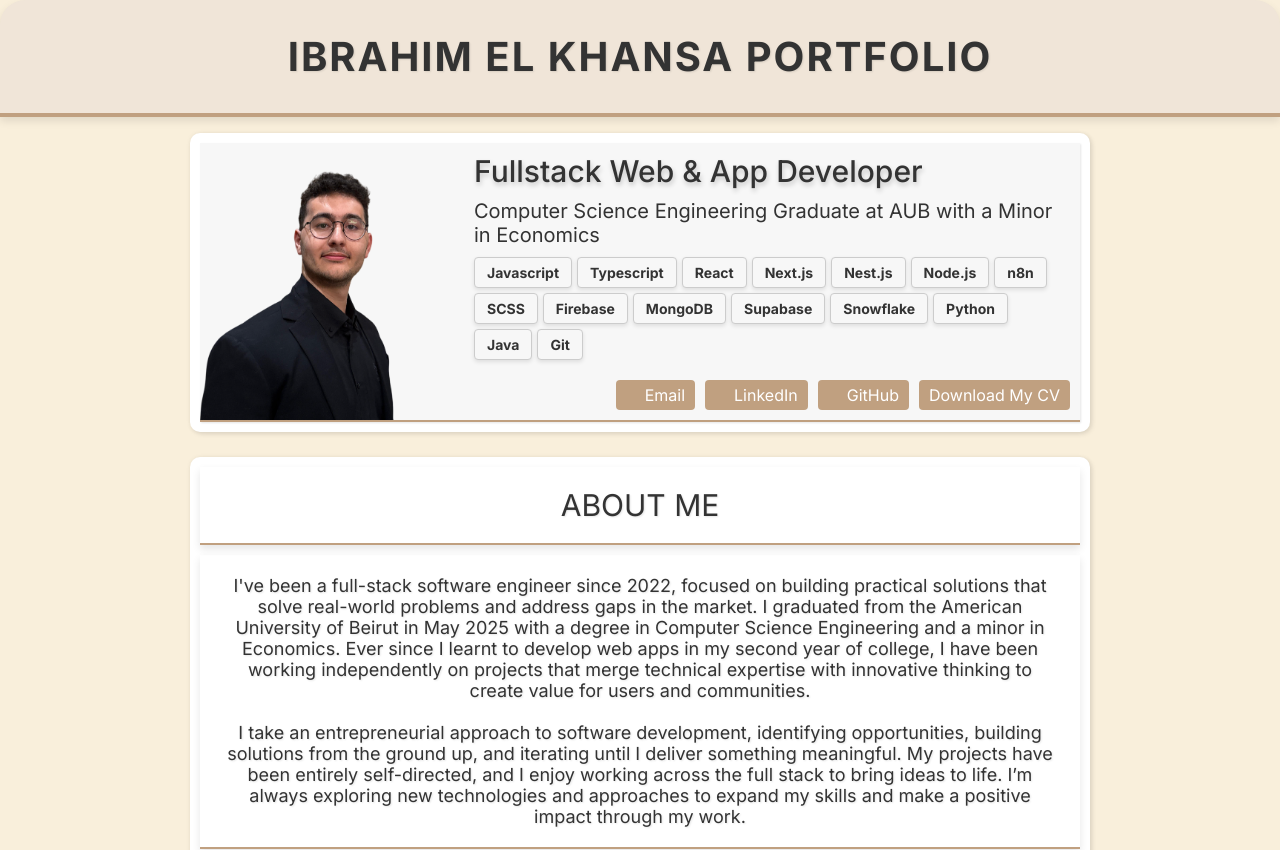
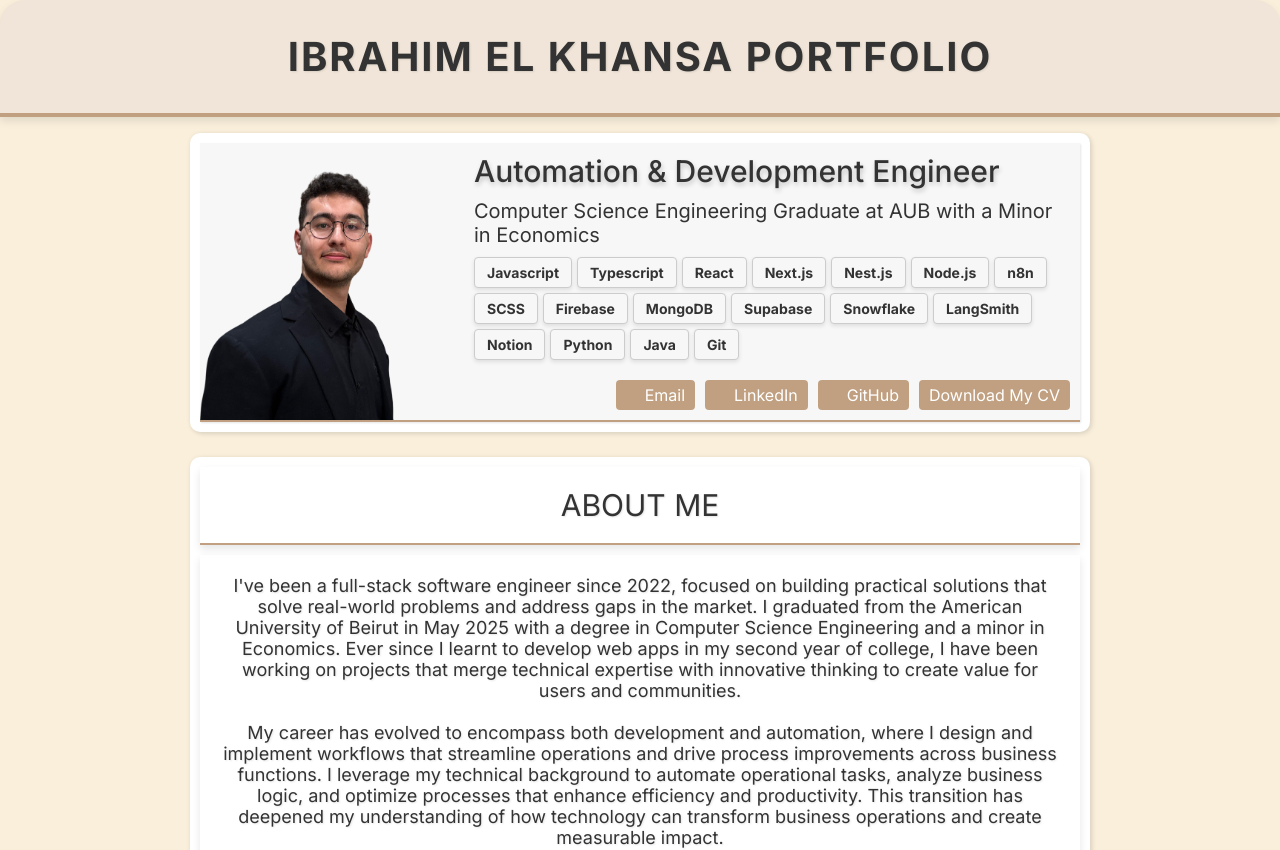
Before and after one commit to Ibrahim-ElKhansa/personal-website, a Next.js app: page / in a window 1280 px wide. Shown: the top 850 px of the page. Built offline with nearby package versions, Linux system fonts and the light colour scheme; some icons are missing.

Commit message:
updated description, position, title, open graph image + cv

```diff
--- a/src/app/page.tsx
+++ b/src/app/page.tsx
@@ -42,12 +42,30 @@ interface Project {
 }
 
 export default function HomePage() {
-  const skills = ["Javascript", "Typescript", "React", "Next.js", "Nest.js", "Node.js", "n8n", "SCSS", "Firebase", "MongoDB", "Supabase", "Snowflake", "Python", "Java", "Git"];
+  const skills = [
+    "Javascript",
+    "Typescript",
+    "React",
+    "Next.js",
+    "Nest.js",
+    "Node.js",
+    "n8n",
+    "SCSS",
+    "Firebase",
+    "MongoDB",
+    "Supabase",
+    "Snowflake",
+    "LangSmith",
+    "Notion",
+    "Python",
+    "Java",
+    "Git",
+  ];
 
   const experiences: Experience[] = [
     {
       company: "Maids.cc",
-      role: "Full Time Business Analyst",
+      role: "Process Improvement Analyst",
       period: "August 2025 - Present",
       description:
         "Currently working as a process improvement analyst at Maids.cc. I design and implement workflows, automate operational tasks, analyze and optimize business logic, and drive process improvements across multiple business functions.",
@@ -165,23 +183,35 @@ export default function HomePage() {
     {
       title: "My Unfollowers",
       subTitle: "Instagram Followers Analyzer",
-      description: "A website that gives you insight into your Instagram followers and following lists, showing who follows you back and who doesn’t. Built with Next.js, TypeScript, React, and SCSS.",
+      description:
+        "A website that gives you insight into your Instagram followers and following lists, showing who follows you back and who doesn’t. Built with Next.js, TypeScript, React, and SCSS.",
       link: "https://my-unfollowers.vercel.app/",
       image: MyUnfollowersImage,
       duration: 2,
     },
-    {
-      title: "Where's My Shattafe",
-      subTitle: "Community-Driven Public Bidet Map",
-      description:
-        "An open-source platform for mapping public toilets with bidets. Features interactive mapping with CartoDB and Leaflet, Google OAuth authentication, real-time location finding, and community-driven submissions with moderation. Built with Next.js 15, Supabase, and TypeScript.",
-      link: "https://wheres-my-shattafe.vercel.app",
-      image: WheresMyShattafeImage,
-      duration: 2,
-    },
+    // {
+    //   title: "Where's My Shattafe",
+    //   subTitle: "Community-Driven Public Bidet Map",
+    //   description:
+    //     "An open-source platform for mapping public toilets with bidets. Features interactive mapping with CartoDB and Leaflet, Google OAuth authentication, real-time location finding, and community-driven submissions with moderation. Built with Next.js 15, Supabase, and TypeScript.",
+    //   link: "https://wheres-my-shattafe.vercel.app",
+    //   image: WheresMyShattafeImage,
+    //   duration: 2,
+    // },
   ];
 
-  const hobbyImages = [ImageZero, ImageOne, ImageTwo, ImageThree, ImageFour, ImageFive, ImageSix, ImageSeven, ImageEight, ImageNine];
+  const hobbyImages = [
+    ImageZero,
+    ImageOne,
+    ImageTwo,
+    ImageThree,
+    ImageFour,
+    ImageFive,
+    ImageSix,
+    ImageSeven,
+    ImageEight,
+    ImageNine,
+  ];
 
   return (
     <div className="mainContainer">
@@ -192,8 +222,13 @@ export default function HomePage() {
             <Image src={ProfilePic} alt="Profile Pic" fill sizes="100%" />
           </div>
           <div className="headInformation">
-            <div className="headInformation__line-1">Fullstack Web & App Developer</div>
-            <div className="headInformation__line-2">Computer Science Engineering Graduate at AUB with a Minor in Economics</div>
+            <div className="headInformation__line-1">
+              Automation & Development Engineer
+            </div>
+            <div className="headInformation__line-2">
+              Computer Science Engineering Graduate at AUB with a Minor in
+              Economics
+            </div>
             <div className="headInformation__line-3">
               {skills.map((skill, index) => (
                 <div className="headInformation__skill" key={index}>
@@ -202,19 +237,34 @@ export default function HomePage() {
               ))}
             </div>
             <div className="headInformation__line-4">
-              <a href={"mailto:me@ibrahimelkhansa.com"} target="_blank" rel="noopener noreferrer">
+              <a
+                href={"mailto:me@ibrahimelkhansa.com"}
+                target="_blank"
+                rel="noopener noreferrer"
+              >
                 <EmailIcon />
                 Email
               </a>
-              <a href={"https://www.linkedin.com/in/ibrahimelkhansa/"} target="_blank" rel="noopener noreferrer">
+              <a
+                href={"https://www.linkedin.com/in/ibrahimelkhansa/"}
+                target="_blank"
+                rel="noopener noreferrer"
+              >
                 <LinkedInIcon />
                 LinkedIn
               </a>
-              <a href={"https://github.com/Ibrahim-ElKhansa"} target="_blank" rel="noopener noreferrer">
+              <a
+                href={"https://github.com/Ibrahim-ElKhansa"}
+                target="_blank"
+                rel="noopener noreferrer"
+              >
                 <GitHubIcon />
                 GitHub
               </a>
-              <a href={"/IbrahimElKhansaCV.pdf"} download="IbrahimElKhansaCV.pdf">
+              <a
+                href={"/IbrahimElKhansaCV.pdf"}
+                download="IbrahimElKhansaCV.pdf"
+              >
                 Download My CV
               </a>
             </div>
@@ -224,13 +274,24 @@ export default function HomePage() {
       <section className="infoContainer">
         <p className="title">About Me</p>
         <p className="aboutDescription">
-          I&apos;ve been a full-stack software engineer since 2022, focused on building practical solutions that solve real-world problems and address gaps in the market. I graduated from the American
-          University of Beirut in May 2025 with a degree in Computer Science Engineering and a minor in Economics. Ever since I learnt to develop web apps in my second year of college, I have been
-          working independently on projects that merge technical expertise with innovative thinking to create value for users and communities.
+          I&apos;ve been a full-stack software engineer since 2022, focused on
+          building practical solutions that solve real-world problems and
+          address gaps in the market. I graduated from the American University
+          of Beirut in May 2025 with a degree in Computer Science Engineering
+          and a minor in Economics. Ever since I learnt to develop web apps in
+          my second year of college, I have been working on
+          projects that merge technical expertise with innovative thinking to
+          create value for users and communities.
           <br />
-          <br />I take an entrepreneurial approach to software development, identifying opportunities, building solutions from the ground up, and iterating until I deliver something meaningful. My
-          projects have been entirely self-directed, and I enjoy working across the full stack to bring ideas to life. I’m always exploring new technologies and approaches to expand my skills and make
-          a positive impact through my work.
+          <br />
+          My career has evolved to encompass both development and automation,
+          where I design and implement workflows that streamline operations and
+          drive process improvements across business functions. I leverage my
+          technical background to automate operational tasks, analyze business
+          logic, and optimize processes that enhance efficiency and
+          productivity. This transition has deepened my understanding of how
+          technology can transform business operations and create measurable
+          impact.
         </p>
       </section>
       <section className="infoContainer">
@@ -246,7 +307,9 @@ export default function HomePage() {
                   </h3>
                   <span className="experienceRole">{experience.role}</span>
                 </div>
-                <span className="experience__line-1__period">{experience.period}</span>
+                <span className="experience__line-1__period">
+                  {experience.period}
+                </span>
               </span>
               <p>{experience.description}</p>
             </div>
@@ -259,7 +322,12 @@ export default function HomePage() {
           {projects.map((project, index) => (
             <div className="project" key={index}>
               <div className="projectImageContainer">
-                <Image src={project.image} alt={`Picture of ${project.title}`} fill sizes="100%" />
+                <Image
+                  src={project.image}
+                  alt={`Picture of ${project.title}`}
+                  fill
+                  sizes="100%"
+                />
               </div>
               <div className="projectInformation">
                 <div className="projectInformation__line-1">
@@ -271,7 +339,11 @@ export default function HomePage() {
                             {project.title}
                           </a>
                         ) : (
-                          <a href={project.link} target="_blank" rel="noopener noreferrer">
+                          <a
+                            href={project.link}
+                            target="_blank"
+                            rel="noopener noreferrer"
+                          >
                             {project.title}
                           </a>
                         )
@@ -282,7 +354,9 @@ export default function HomePage() {
                     <span className="projectSubTitle">{project.subTitle}</span>
                   </span>
                 </div>
-                <p className="projectInformation__line-2">{project.description}</p>
+                <p className="projectInformation__line-2">
+                  {project.description}
+                </p>
               </div>
             </div>
           ))}
@@ -291,12 +365,19 @@ export default function HomePage() {
       <section className="infoContainer">
         <p className="title"> Hobbies</p>
         <p className="hobbyText">
-          Outside of work, I’m also a drummer. I’ve played at events big and small, collaborating with many musicians along the way. Here are a few moments from performances that mean a lot to me:
+          Outside of work, I’m also a drummer. I’ve played at events big and
+          small, collaborating with many musicians along the way. Here are a few
+          moments from performances that mean a lot to me:
         </p>
         <div className="hobbyImages">
           {hobbyImages.map((image, i) => (
             <div key={i} className="hobbyImageContainer">
-              <Image src={image} alt={`Picture of me drumming ${i + 1}`} fill sizes="100%" />
+              <Image
+                src={image}
+                alt={`Picture of me drumming ${i + 1}`}
+                fill
+                sizes="100%"
+              />
             </div>
           ))}
         </div>
```
Also changed, not shown: src/app/opengraph-image.png, 1 other file (tests, documents, lock files or other folders).
